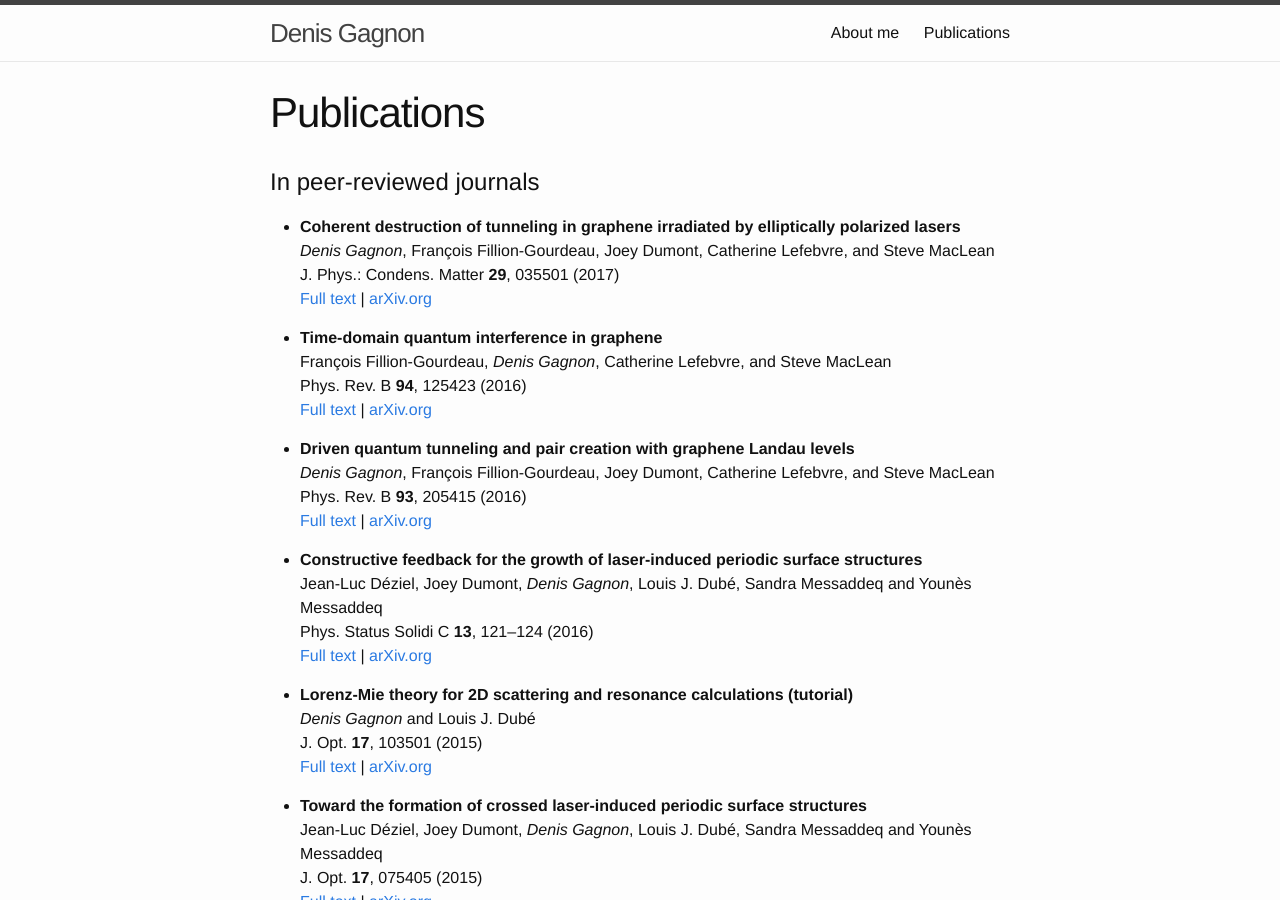
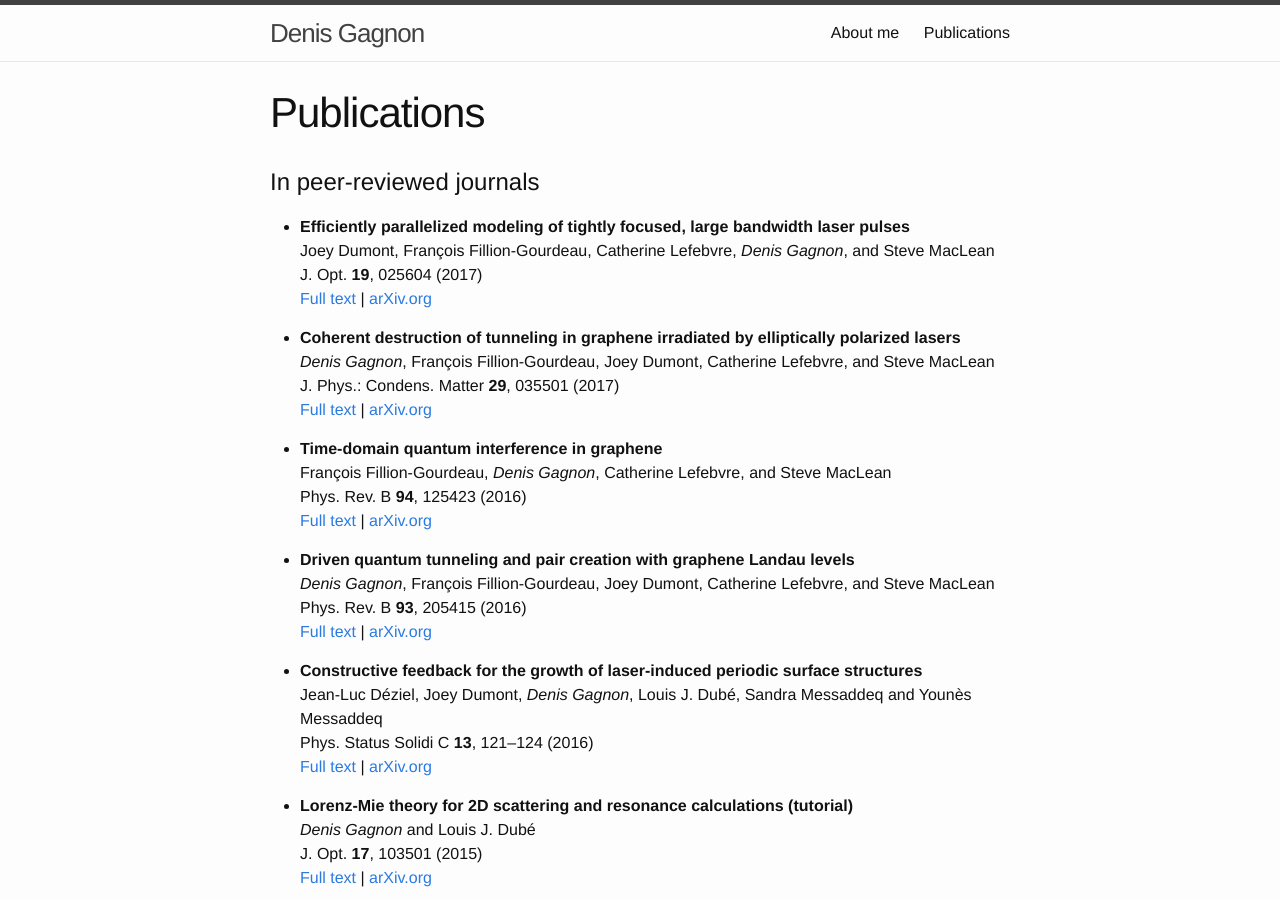
Before and after one commit to McNoggins/mcnoggins.github.io, a Jekyll site: the page built from publications.md, in a window 1280 px wide and 900 px high. Built offline with Jekyll 4.4.1, drawn with Linux system fonts in a browser that asks for light colours.

Commit message:
Update publications.md

```diff
--- a/publications.md
+++ b/publications.md
@@ -6,6 +6,13 @@ permalink: /publications/
 
 In peer-reviewed journals
 =============
+* **Efficiently parallelized modeling of tightly focused, large bandwidth laser pulses** <br>
+Joey Dumont, François Fillion-Gourdeau, Catherine Lefebvre, *Denis Gagnon*, and Steve MacLean  <br>
+ J. Opt. **19**, 025604 (2017) <br>
+[Full text](http://iopscience.iop.org/article/10.1088/2040-8986/aa52e9){:target="_blank"} |
+[arXiv.org](https://arxiv.org/abs/1609.08146){:target="_blank"}
+
+
 * **Coherent destruction of tunneling in graphene irradiated by elliptically polarized lasers** <br>
 *Denis Gagnon*, François Fillion-Gourdeau, Joey Dumont, Catherine Lefebvre, and Steve MacLean  <br>
 J. Phys.: Condens. Matter **29**, 035501 (2017) <br>
```
